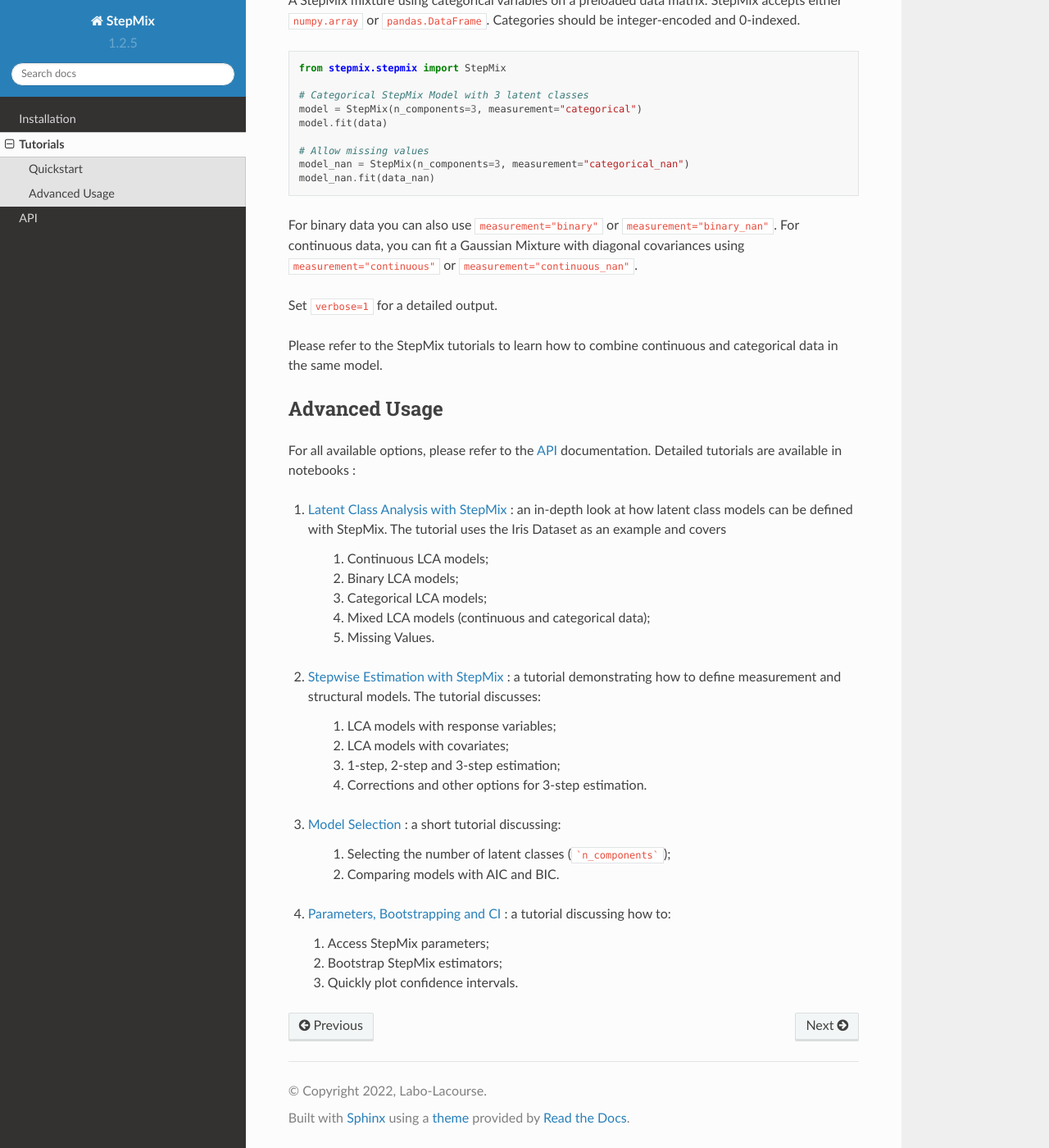
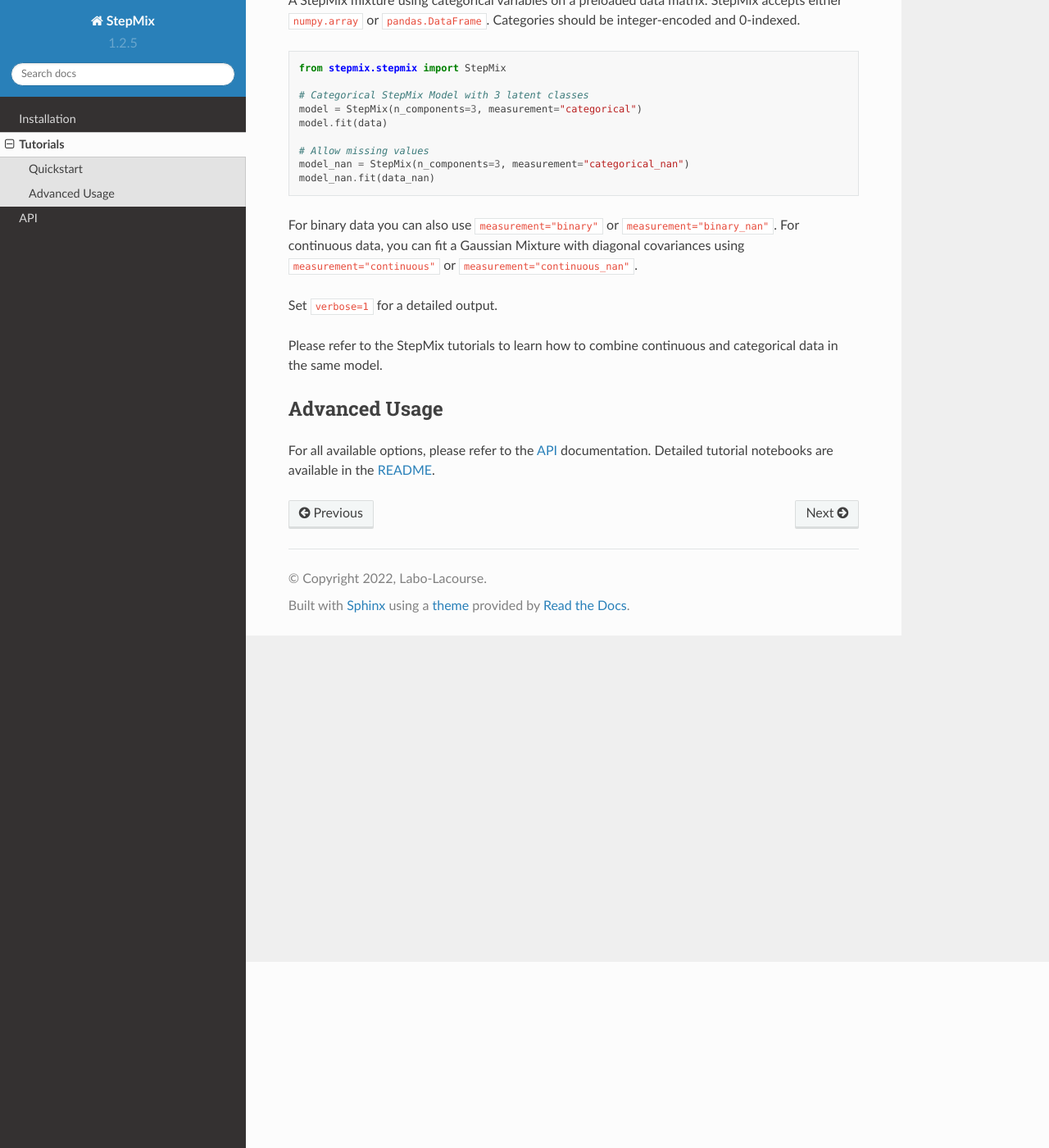
Before and after one commit to Labo-Lacourse/stepmix, a Sphinx documentation site: the page built from docs/source/tutorials.rst, in a window 1280 px wide and 1400 px high, scrolled down 227 px. Shown: the whole window at 82% size. Built offline with Sphinx 7.4.7 and the Read the Docs theme 2.0.0, drawn with Linux system fonts in a browser that asks for light colours.

Commit message:
Update doc

````diff
--- a/docs/source/tutorials.rst
+++ b/docs/source/tutorials.rst
@@ -23,32 +23,4 @@ Please refer to the StepMix tutorials to learn how to combine continuous and cat
 Advanced Usage
 --------------
 For all available options, please refer to the :doc:`api` documentation.
-Detailed tutorials are available in notebooks :
-
-#. `Latent Class Analysis with StepMix <https://colab.research.google.com/drive/1KAxcvxjL_vB2lAG9e47we7hrf_2fR1eK?usp=sharing>`_ : an in-depth look at how latent class models can be defined with StepMix. The tutorial uses the Iris Dataset as an example and covers
-
-    #. Continuous LCA models;
-    #. Binary LCA models;
-    #. Categorical LCA models;
-    #. Mixed LCA models (continuous and categorical data);
-    #. Missing Values.
-
-#. `Stepwise Estimation with StepMix <https://colab.research.google.com/drive/1T_UObkN5Y-iFTKiun0zOkKk7LjtMeV25?usp=sharing>`_ : a tutorial demonstrating how to define measurement and structural models. The tutorial discusses:
-
-    #. LCA models with response variables;
-    #. LCA models with covariates;
-    #. 1-step, 2-step and 3-step estimation;
-    #. Corrections and other options for 3-step estimation.
-
-#. `Model Selection <https://colab.research.google.com/drive/1iyFTD-D2wn88_vd-qxXkovIuWHRtU7V8?usp=sharing>`_ :
-   a short tutorial discussing:
-
-    #. Selecting the number of latent classes (```n_components```);
-    #. Comparing models with AIC and BIC.
-
-#. `Parameters, Bootstrapping and CI <https://colab.research.google.com/drive/14Ir08HXQ3svydbVV4jlvi1HjGnfc4fc0?usp=sharing>`_ :
-   a tutorial discussing how to:
-
-   #. Access StepMix parameters;
-   #. Bootstrap StepMix estimators;
-   #. Quickly plot confidence intervals.
+Detailed tutorial notebooks are available in the `README <https://github.com/Labo-Lacourse/stepmix>`_.
````
